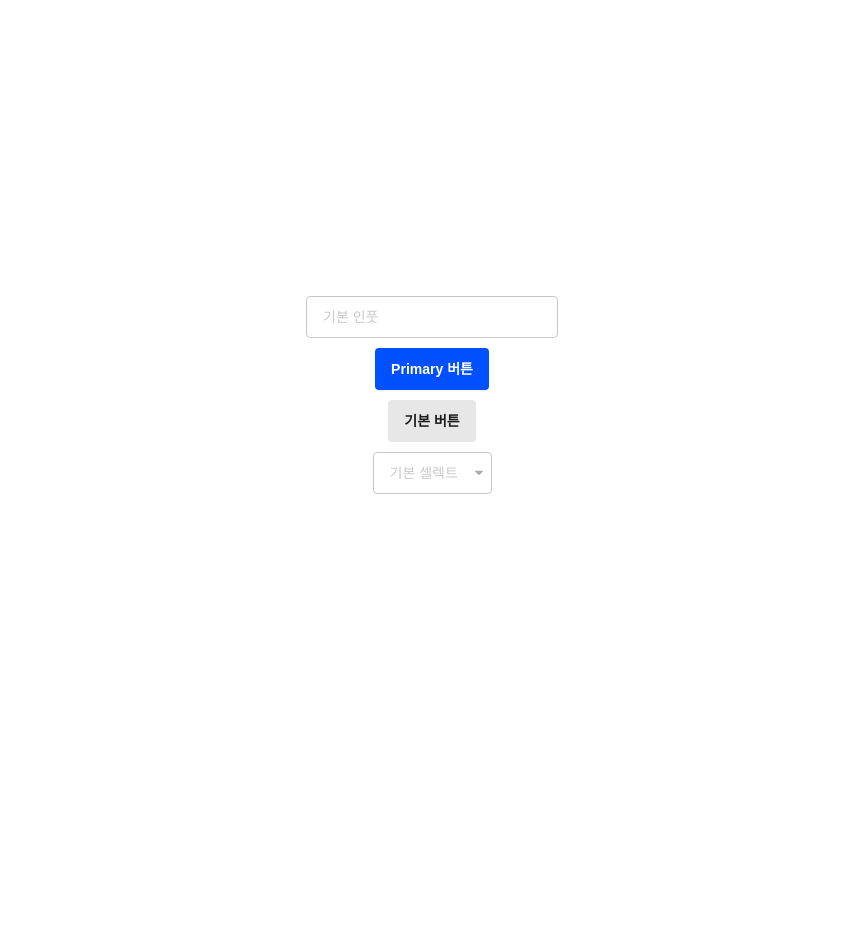
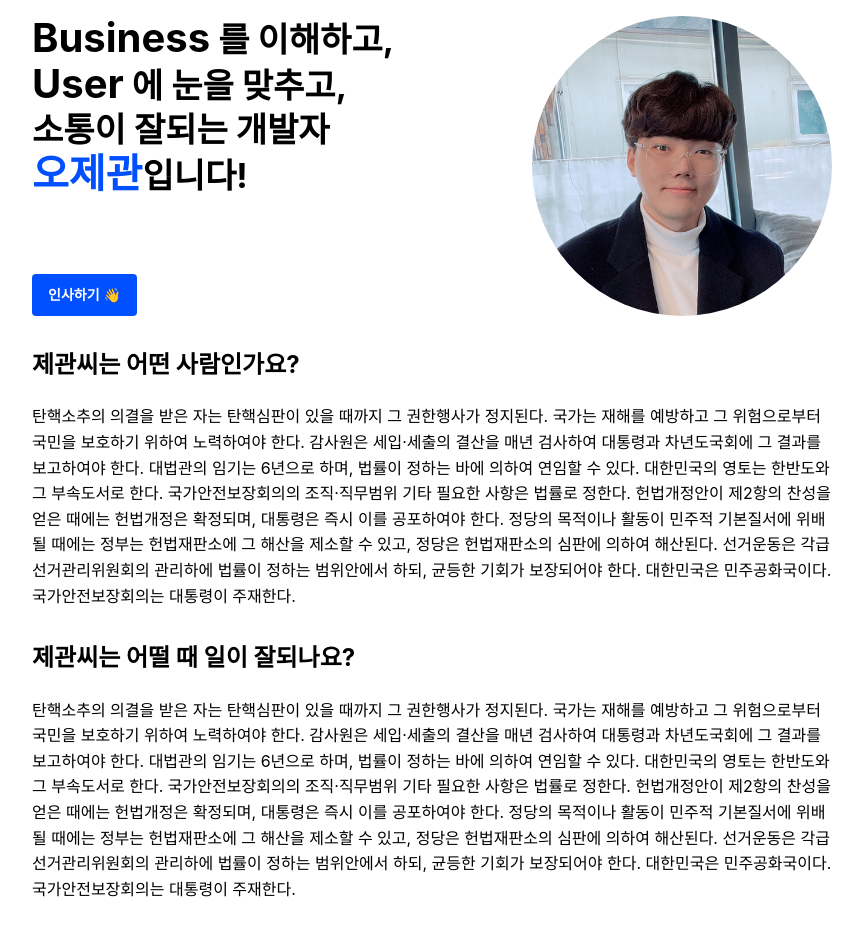
Before and after one commit to JeGwan/its-me, a Next.js app: page / in a window 1280 px wide. Shown: the top 936 px of the page, without its empty margins (208-1071 px from the left). Before the commit the page ends 800 px from the top, so only its background shows below. Built offline with nearby package versions, Linux system fonts and the light colour scheme.

Commit message:
feat: index.page 헤더 추가, Title 컴포넌트 추가

```diff
--- /dev/null
+++ b/components/atoms/Titles.tsx
@@ -0,0 +1,33 @@
+import { HTMLAttributes } from "react";
+import styled, { createGlobalStyle } from "styled-components";
+
+const TitleComp = styled.h1`
+  &:first-child {
+    margin-top: 0;
+  }
+  font-weight: bold;
+  margin: 3rem 0 2rem;
+  &.lv-1 {
+    font-size: 2.4rem;
+  }
+  &.lv-2 {
+    font-size: 2.2rem;
+  }
+  &.lv-3 {
+    font-size: 2rem;
+  }
+  &.lv-4 {
+    font-size: 1.8rem;
+  }
+  &.lv-4 {
+    font-size: 1.6rem;
+  }
+`;
+
+interface TitleProps extends HTMLAttributes<HTMLHeadingElement> {
+  level?: 1 | 2 | 3 | 4 | 5;
+}
+const Title = ({ level = 3, ...props }: TitleProps) => {
+  return <TitleComp className={`lv-${level}`} {...props} />;
+};
+export default Title;
--- a/components/templates/Alert.tsx
+++ b/components/templates/Alert.tsx
@@ -21,11 +21,11 @@ const maskAnimation = keyframes`
 
 const alertAnimation = keyframes`
   0% {
-    transform: scale(0.5) translate(0, 100%);
+    transform: scale(0.5) translate(0, -100%);
     opacity:0;
   }
-  55% {
-    transform: scale(1.2);
+  70% {
+    transform: scale(1.1);
   }
   100% {
     opacity:1;
@@ -42,12 +42,12 @@ const Mask = styled.div`
   outline: 0;
   z-index: 1;
   -webkit-overflow-scrolling: touch;
-  display: flex;
+  /* display: flex;
   align-items: center;
-  justify-content: center;
+  justify-content: center; */
   /* todo 등장 animation 을 넣고 싶 다 아  */
   background-color: rgba(0, 0, 0, 0);
-  animation: ${maskAnimation} 0.3s forwards;
+  animation: ${maskAnimation} 0.3s ease-in-out forwards;
   /* todo 알러트는 처음은 scale 0 이다가. */
   &.hidden {
     display: none;
@@ -55,21 +55,17 @@ const Mask = styled.div`
   & > .alert {
     display: flex;
     flex-direction: column;
+    margin: 5rem auto 0;
     border-radius: 1.5rem;
     padding: 2rem 3rem;
-    min-height: 100px;
     max-height: 80vh;
     overflow-y: auto;
-    min-width: 300px;
-    max-width: ${styleVariables.media.mobile}px;
+    width: 100%;
+    max-width: 500px;
     background-color: white;
     box-sizing: border-box;
     position: relative;
-    animation: ${alertAnimation} 0.4s forwards;
-    @media screen and (max-width: ${styleVariables.media.mobile}px) {
-      height: 100%;
-      max-width: ${styleVariables.media.mobile}px;
-    }
+    animation: ${alertAnimation} 0.4s ease-in-out forwards;
     & > .alert-title {
       font-size: 24px;
       font-weight: bold;
--- a/components/templates/Container.tsx
+++ b/components/templates/Container.tsx
@@ -13,6 +13,7 @@ const ContainerComp = styled.div`
   }
   & > main {
     min-height: 100vh;
+    padding: ${styleVariables.ui.defaultPadding}px;
     & > section {
       /* 모바일 퍼스트 */
       max-width: ${styleVariables.media.mobile}px;
--- a/pages/index.tsx
+++ b/pages/index.tsx
@@ -1,39 +1,159 @@
 import Button from "@components/atoms/Button";
 import Input from "@components/atoms/Input";
 import Select from "@components/atoms/Select";
+import Title from "@components/atoms/Titles";
 import Alert from "@components/templates/Alert";
 import Container from "@components/templates/Container";
+import styleVariables from "@styles/variables";
 import { useState } from "react";
 import styled from "styled-components";
 
 const HomePageComp = styled.div`
+  .with-transition {
+    transform: translateY(0) scale(1);
+    opacity: 1;
+    -webkit-transition: -webkit-transform 0.7s cubic-bezier(0, 0, 0.2, 1)
+        0.0001s,
+      opacity 0.7s cubic-bezier(0, 0, 0.2, 1) 0.0001s;
+    transition: transform 0.7s cubic-bezier(0, 0, 0.2, 1) 0.0001s,
+      opacity 0.7s cubic-bezier(0, 0, 0.2, 1) 0.0001s;
+  }
+  & > .header {
     display: flex;
-  flex-direction: column;
-  align-items: center;
-  justify-content: center;
-  height: 100vh;
-  & > * {
-    margin-bottom: 1rem;
+    position: relative;
+    & > .say-hello {
+      position: absolute;
+      left: 0;
+      bottom: 0;
+    }
+    & > .title {
+      font-size: 3.4rem;
+      font-weight: bold;
+      line-height: 4.4rem;
+      & > .big {
+        font-size: 4rem;
+      }
+      & > .blue {
+        color: ${styleVariables.colors.primary};
+      }
+      @media screen and (max-width: ${styleVariables.media.mobile}px) {
+        font-weight: bold;
+        font-size: 1.8rem;
+        line-height: 2.4rem;
+        & > .big {
+          font-size: 1.8rem;
+        }
+      }
+    }
+
+    & > .thumbnail {
+      margin-left: auto;
+      border-radius: 100%;
+      width: 40vw;
+      height: 40vw;
+      max-width: 300px;
+      max-height: 300px;
+      flex: 0 0 auto;
+      overflow: hidden;
+      & > img {
+        &:hover {
+          transform: scale(1.1);
+        }
+        transition: transform 0.4s;
+        object-fit: cover;
+        width: 100%;
+        height: 100%;
+      }
+    }
+  }
+  & > .body {
+    margin-top: 3rem;
   }
 `;
 const HomePage = () => {
   const [alertVisible, setAlertVisible] = useState(false);
   return (
     <Container>
-      <HomePageComp>
       <Alert
-          title="😉 기본 알러트"
+        title="😉 Thank you!"
+        style={{ width: 300 }}
         visible={alertVisible}
         onClose={() => setAlertVisible(false)}
       >
-          반가워용 !
+        저도 반갑습니다!
       </Alert>
-        <Input placeholder="기본 인풋" />
-        <Button type="primary" onClick={() => setAlertVisible(true)}>
-          Primary 버튼
+      <HomePageComp>
+        <div className="header">
+          <h2 className="title">
+            <span className="big">Business</span> 를 이해하고,
+            <br />
+            <span className="big">User</span> 에 눈을 맞추고,
+            <br />
+            소통이 잘되는 개발자
+            <br />
+            <span className="big blue">오제관</span>입니다!
+          </h2>
+          <div className="thumbnail">
+            <img src="/images/profile.png" alt="" />
+          </div>
+          <Button
+            className="say-hello"
+            type="primary"
+            onClick={() => setAlertVisible(true)}
+          >
+            인사하기 👋
           </Button>
-        <Button>기본 버튼</Button>
-        <Select placeholder="기본 셀렉트"></Select>
+        </div>
+        <div className="body">
+          <Title level={1}>제관씨는 어떤 사람인가요?</Title>
+          <p>
+            탄핵소추의 의결을 받은 자는 탄핵심판이 있을 때까지 그 권한행사가
+            정지된다. 국가는 재해를 예방하고 그 위험으로부터 국민을 보호하기
+            위하여 노력하여야 한다. 감사원은 세입·세출의 결산을 매년 검사하여
+            대통령과 차년도국회에 그 결과를 보고하여야 한다. 대법관의 임기는
+            6년으로 하며, 법률이 정하는 바에 의하여 연임할 수 있다. 대한민국의
+            영토는 한반도와 그 부속도서로 한다. 국가안전보장회의의 조직·직무범위
+            기타 필요한 사항은 법률로 정한다. 헌법개정안이 제2항의 찬성을 얻은
+            때에는 헌법개정은 확정되며, 대통령은 즉시 이를 공포하여야 한다.
+            정당의 목적이나 활동이 민주적 기본질서에 위배될 때에는 정부는
+            헌법재판소에 그 해산을 제소할 수 있고, 정당은 헌법재판소의 심판에
+            의하여 해산된다. 선거운동은 각급 선거관리위원회의 관리하에 법률이
+            정하는 범위안에서 하되, 균등한 기회가 보장되어야 한다. 대한민국은
+            민주공화국이다. 국가안전보장회의는 대통령이 주재한다.
+          </p>
+          <Title level={1}>제관씨는 어떨 때 일이 잘되나요?</Title>
+          <p>
+            탄핵소추의 의결을 받은 자는 탄핵심판이 있을 때까지 그 권한행사가
+            정지된다. 국가는 재해를 예방하고 그 위험으로부터 국민을 보호하기
+            위하여 노력하여야 한다. 감사원은 세입·세출의 결산을 매년 검사하여
+            대통령과 차년도국회에 그 결과를 보고하여야 한다. 대법관의 임기는
+            6년으로 하며, 법률이 정하는 바에 의하여 연임할 수 있다. 대한민국의
+            영토는 한반도와 그 부속도서로 한다. 국가안전보장회의의 조직·직무범위
+            기타 필요한 사항은 법률로 정한다. 헌법개정안이 제2항의 찬성을 얻은
+            때에는 헌법개정은 확정되며, 대통령은 즉시 이를 공포하여야 한다.
+            정당의 목적이나 활동이 민주적 기본질서에 위배될 때에는 정부는
+            헌법재판소에 그 해산을 제소할 수 있고, 정당은 헌법재판소의 심판에
+            의하여 해산된다. 선거운동은 각급 선거관리위원회의 관리하에 법률이
+            정하는 범위안에서 하되, 균등한 기회가 보장되어야 한다. 대한민국은
+            민주공화국이다. 국가안전보장회의는 대통령이 주재한다.
+          </p>
+          <Title level={1}>제관씨가 생각하는 개발자란?</Title>
+          <p>
+            탄핵소추의 의결을 받은 자는 탄핵심판이 있을 때까지 그 권한행사가
+            정지된다. 국가는 재해를 예방하고 그 위험으로부터 국민을 보호하기
+            위하여 노력하여야 한다. 감사원은 세입·세출의 결산을 매년 검사하여
+            대통령과 차년도국회에 그 결과를 보고하여야 한다. 대법관의 임기는
+            6년으로 하며, 법률이 정하는 바에 의하여 연임할 수 있다. 대한민국의
+            영토는 한반도와 그 부속도서로 한다. 국가안전보장회의의 조직·직무범위
+            기타 필요한 사항은 법률로 정한다. 헌법개정안이 제2항의 찬성을 얻은
+            때에는 헌법개정은 확정되며, 대통령은 즉시 이를 공포하여야 한다.
+            정당의 목적이나 활동이 민주적 기본질서에 위배될 때에는 정부는
+            헌법재판소에 그 해산을 제소할 수 있고, 정당은 헌법재판소의 심판에
+            의하여 해산된다. 선거운동은 각급 선거관리위원회의 관리하에 법률이
+            정하는 범위안에서 하되, 균등한 기회가 보장되어야 한다. 대한민국은
+            민주공화국이다. 국가안전보장회의는 대통령이 주재한다.
+          </p>
+        </div>
       </HomePageComp>
     </Container>
   );
--- a/styles/_reset.scss
+++ b/styles/_reset.scss
@@ -100,7 +100,9 @@ header,
 hgroup,
 menu,
 nav,
-section {
+section,
+main {
+  box-sizing: border-box;
   display: block;
 }
 
@@ -108,10 +110,6 @@ html {
   // 1rem = 10px
   font-size: 10px;
   line-height: 1.6;
-}
-
-body {
-  font-size: 1.4rem;
 }
 
 ol,
--- a/styles/global.scss
+++ b/styles/global.scss
@@ -8,6 +8,7 @@ body {
   font-family: -apple-system, BlinkMacSystemFont, Lato, Roboto, "Segoe UI",
     "Helvetica Neue", Helvetica, Verdana, Arial, sans-serif;
   // 모달이 열릴 경우 스크롤 막기 위해
+  font-size: 1.6rem;
   &.modal-open {
     overflow: hidden;
   }
--- a/styles/variables.ts
+++ b/styles/variables.ts
@@ -4,7 +4,7 @@ const primary = "#0050FF";
 const primaryAlpha = `rgb(${hexToRgb(primary).join(" ")} / 20%)`;
 const styleVariables = {
   media: {
-    mobile: 640,
+    mobile: 800,
   },
   product: {
     defaultImgUrl: "/images/default-product-image.jpg",
```
Also changed, not shown: components/atoms/Titles.ts (deleted, +0 -9 lines), public/images/profile.png (added). Lines whose indentation alone changed are shown as unchanged.
